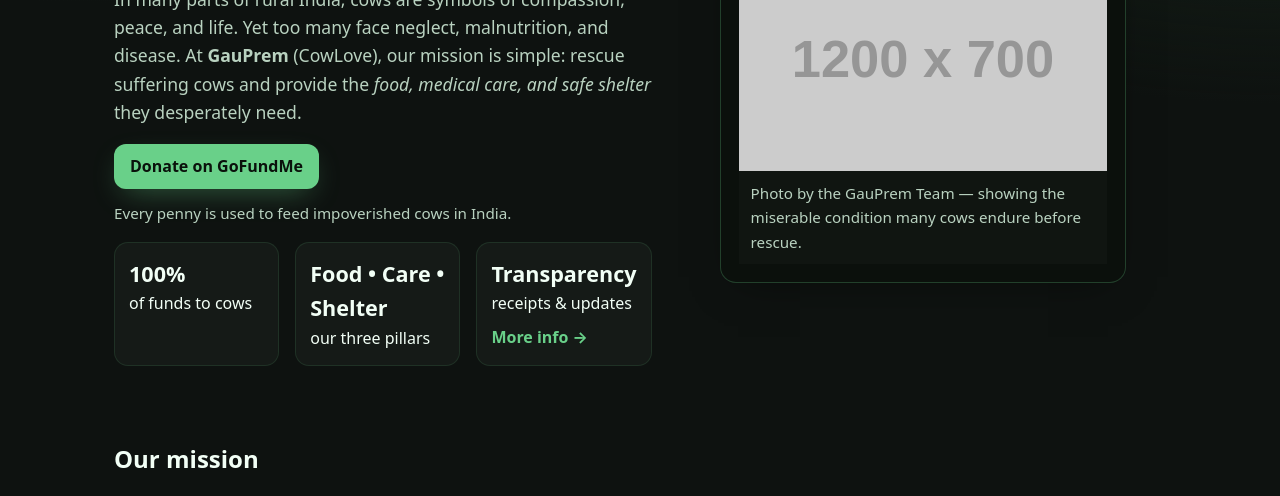
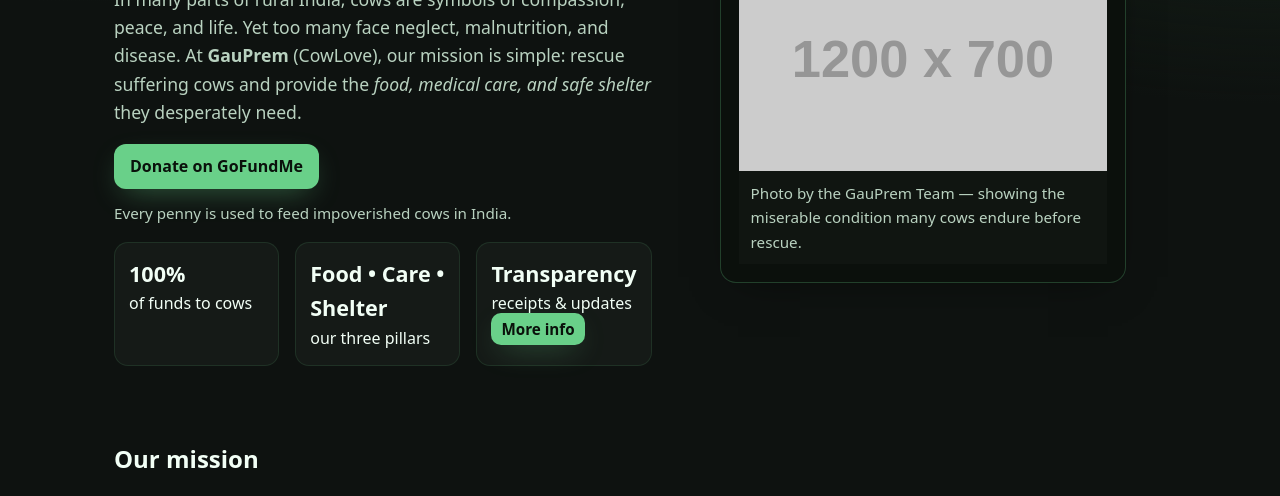
Before and after one commit to inarkar25-dev/index, a plain HTML site: page index.html in a window 1280 px wide. Shown: the part 276-772 px from the top of the page. Drawn offline with Linux system fonts and the light colour scheme; placeholder pictures from the web are drawn by us.

Commit message:
Update index.html

```diff
--- a/index.html
+++ b/index.html
@@ -52,6 +52,9 @@
     .btn{ background: var(--accent); color:#0a110b; padding: 10px 16px; border-radius: 12px; font-weight:800; border: none; cursor: pointer; box-shadow: 0 10px 30px -10px var(--ring); }
     .btn:hover{ filter: brightness(1.05); }
     .btn.ghost{ background: transparent; color: var(--accent); border:1px solid rgba(105,208,137,.45); }
+    /* Small button for KPI */
+    .btn.small{ padding:6px 10px; border-radius:10px; font-size:.95rem; }
+
     .hero{ display:grid; grid-template-columns: 1.05fr .95fr; gap: 28px; align-items:center; padding: 36px 0 18px; }
     .hero h1{ font-size: clamp(2rem, 3.2vw + 1rem, 3.25rem); line-height:1.15; margin: 0 0 12px; letter-spacing:.3px; }
     .hero p{ font-size: 1.1rem; color: var(--muted); margin: 0 0 18px; }
@@ -80,15 +83,6 @@
 
     .footer{ padding: 36px 0 48px; color: var(--muted); font-size: .95rem; }
     .footer a{ color: var(--muted); }
-
-    /* KPI link */
-    .kpi .kpi-link{
-      display:inline-block;
-      margin-top:8px;
-      font-weight:700;
-      color: var(--accent);
-    }
-    .kpi .kpi-link:hover{ text-decoration: underline; }
 
     /* Inline editor outline */
     .editable[contenteditable="true"]{ outline: 2px dashed var(--accent); outline-offset: 6px; border-radius: 8px; }
@@ -138,16 +132,13 @@
         <div class="kpis" role="list" aria-label="Impact metrics">
           <div class="kpi editable" data-key="kpi1" role="listitem"><strong>100%</strong><span>of funds to cows</span></div>
           <div class="kpi editable" data-key="kpi2" role="listitem"><strong>Food • Care • Shelter</strong><span>our three pillars</span></div>
-
-          <!-- Transparency KPI with More info link (locked: not editable) -->
-          <div class="kpi" role="listitem">
+          <div class="kpi editable" data-key="kpi3" role="listitem">
             <strong>Transparency</strong>
-            <span>receipts &amp; updates</span>
-            <a class="kpi-link"
+            <span>receipts &amp; updates</span><br>
+            <a class="btn small"
                href="https://drive.google.com/drive/folders/1K3IgFfyTfAOYU64uAkH3ogwWIFOvA-Yf?usp=drive_link"
-               target="_blank" rel="noopener noreferrer"
-               aria-label="Open Transparency folder with receipts and updates (opens in a new tab)">
-              More info →
+               target="_blank" rel="noopener noreferrer">
+              More info
             </a>
           </div>
         </div>
```
